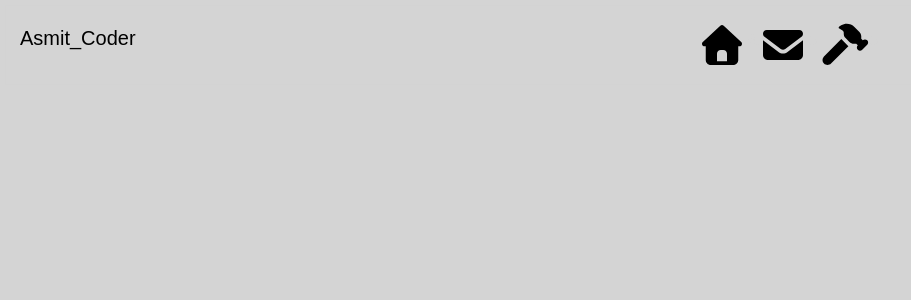
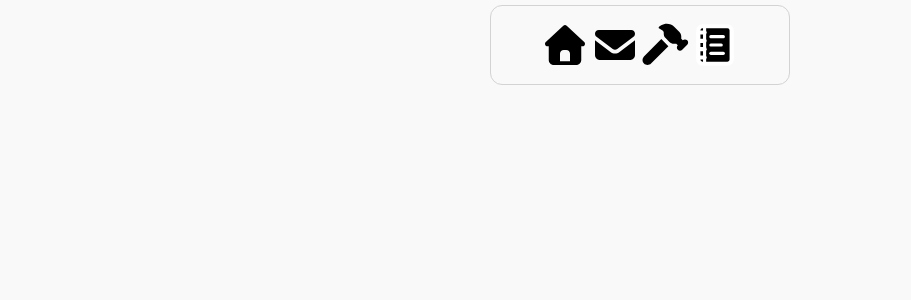
Before and after one commit to asmitbiswas/Port_Folio, a Next.js app in the folder app/: page / in a window 1280 px wide. Shown: the top 300 px of the page, without its empty margins (0-911 px from the left). Built offline with nearby package versions, Linux system fonts and the light colour scheme.

Commit message:
Done navbar

```diff
--- /dev/null
+++ b/app/app/(Nav)/Home/page.tsx
@@ -0,0 +1,7 @@
+export default function Home(){
+    return(
+        <div>
+            Hello
+        </div>
+    )
+}
--- a/app/app/component/navbar.tsx
+++ b/app/app/component/navbar.tsx
@@ -1,71 +1,88 @@
 import Link from "next/link"
 
-export default function NavBar(){
-    return(
+export default function NavBar() {
+    return (
+      <div
+      style={{
+        maxWidth:"300px",
+        margin:"0 auto"
+      }}
+      >
           <div
             style={{
                 // position:"fixed",
-            display:"flex",
-            border:"1px solid rgb(211, 211, 211)",
+                display: "flex",
+                border: "1px solid rgb(211, 211, 211)",
                 // background:"#1f1e1e",
-            // maxWidth:"200rem",
+                maxWidth:"450px",
                 // minHeight:"100px",
-            padding:"14px",
-            color:"black"
+                padding: "14px",
+                color: "black",
+                borderRadius:"12px",
+                justifyContent:"center",
+                alignItems:"center"
             }}
         >
-            <h1>Asmit_Coder</h1>
             <div
                 style={{
-                display:"flex",
+                    display: "flex",
                     maxWidth:"1px",
                     margin:"0 auto",
+                    justifyContent:"center",
+                    alignContent:"center"
                     // lineHeight:"1.8"
                 }}
             >
 
+                <Link href="/Home">
                 <img
                     style={{
-                width:"50px",
-                height:"50px",
+                        width: "50px",
+                        height: "50px",
                         // display:"flex",
                         // justifyItems:"center",
-                maxWidth:"2000px",
-                margin:"0 auto",
+                        maxWidth: "2000px",
+                        margin: "0 auto",
                     }}
                     src="home-icon.svg" alt="" />
-              <p style={{
-                    color:"rgb(212 212 212 )"
-                }}>a</p>
+                    </Link>
+
                 <img
                     style={{
-                width:"50px",
-                height:"50px",
+                        width: "50px",
+                        height: "50px",
                         // display:"flex",
                         // justifyItems:"center",
-                maxWidth:"2000px",
-                margin:"0 auto"
+                        maxWidth: "2000px",
+                        margin: "0 auto"
                     }}
                     src="envelop.svg" alt="" />
-                  <p style={{
-                    color:"rgb(212 212 212 )"
-                }}>a</p>
+
                 <img
                     style={{
-                width:"50px",
-                height:"50px",
+                        width: "50px",
+                        height: "50px",
                         // display:"flex",
                         // justifyItems:"center",
-                maxWidth:"2000px",
-                margin:"0 auto"
+                        maxWidth: "2000px",
+                        margin: "0 auto"
                     }}
                     src="hammer.svg" alt="" />
-              <p style={{
-                    color:"rgb(212 212 212 )"
-                }}>a</p>
+
+            <img
+              style={{
+                        width: "50px",
+                        height: "50px",
+                        // display:"flex",
+                        // justifyItems:"center",
+                        maxWidth: "2000px",
+                        margin: "0 auto"
+                    }}
+            src="notebook.svg" alt="" />
 
             </div>
 
         </div>
+      </div>
     )
 }
--- a/app/app/globals.css
+++ b/app/app/globals.css
@@ -20,7 +20,7 @@
 }
 
 body {
-  background: rgb(212, 212, 212);
+  background: rgb(249 249 249);
   color: rgb(0, 0, 0);
   font-family: Arial, Helvetica, sans-serif;
 
```
Also changed, not shown: app/public/notebook.svg (added), 1 other file (tests, documents, lock files or other folders). Lines whose indentation alone changed are shown as unchanged.
